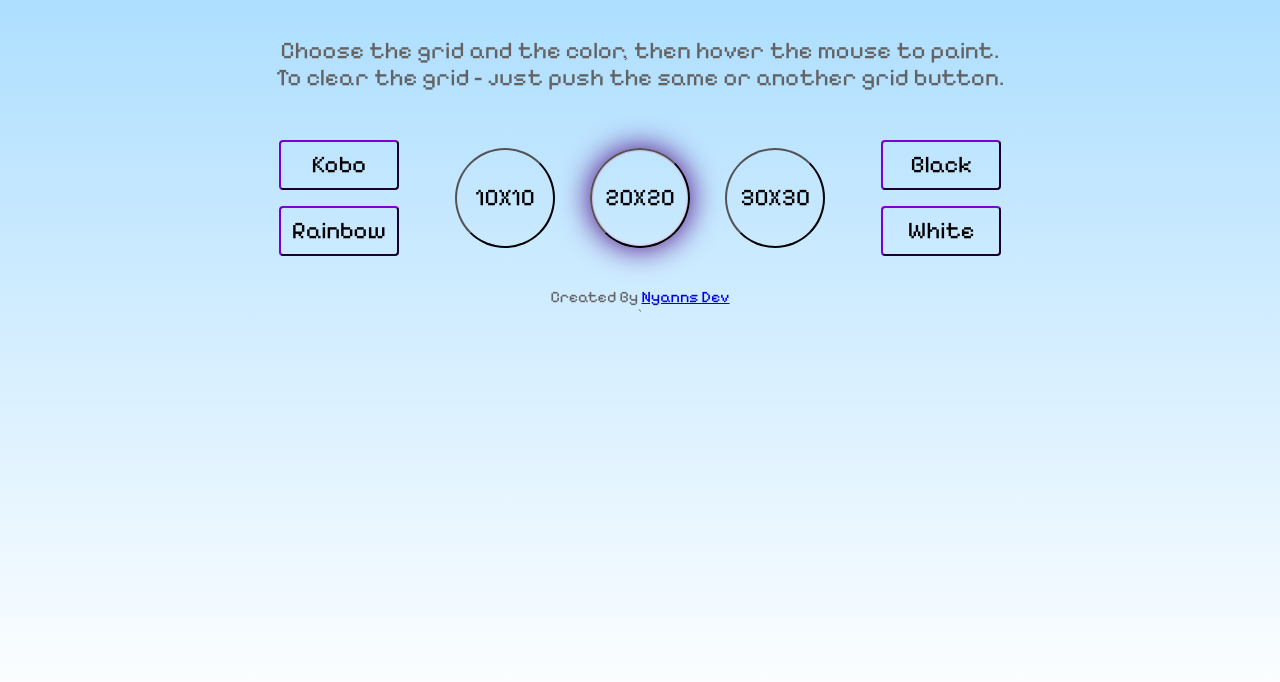
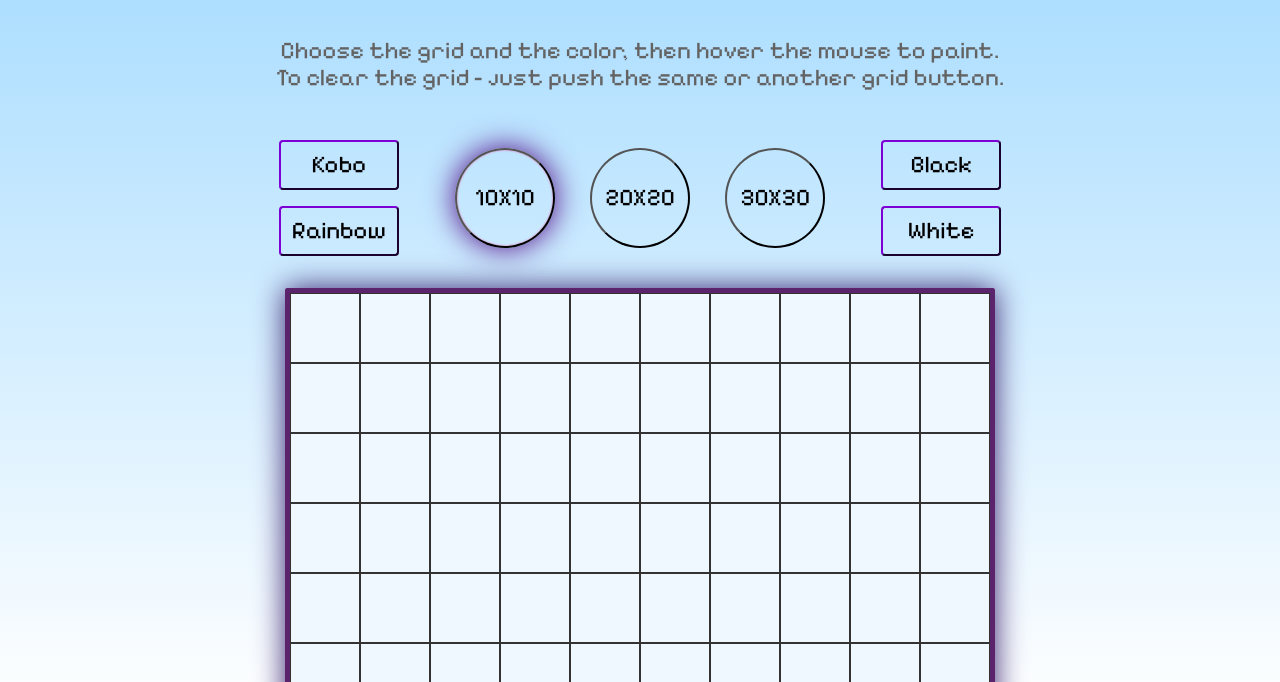
Before and after one commit to Nyanns/etch-a-sketch-fun, a website: page index.html in a window 1280 px wide. Both pictures are taken after a click on the button "10X10". Shown: the part 118-800 px from the top of the page. Drawn offline with Linux system fonts and the light colour scheme.

Commit message:
feat: :art: Implement grid selection and generation logic
- Added logic for choosing grid sizes (10x10, 20x20, 30x30) - Implemented functionality for generating grids based on selected size - Color choice functionality and color generation are still pending

```diff
--- a/Css/style.css
+++ b/Css/style.css
@@ -6,6 +6,7 @@
     box-sizing: border-box;
 }
 
+/* Font dan warna dasar */
 html {
     font-family: "kobo", sans-serif;
     color: #636363;
@@ -15,14 +16,16 @@ body {
     height: 100vh;
     overflow: auto; /* Memungkinkan scroll jika konten melampaui viewport */
     text-align: center;
-    background: linear-gradient(to bottom, #a0d9ff, #ffffff); /* Warna Kobo: biru langit */
+    background: linear-gradient(to bottom, #a0d9ff, #ffffff); /* Background gradasi biru langit */
 }
 
+/* Menyertakan font kobo */
 @font-face {
     font-family: "kobo";
     src: url('/etch-a-sketch-fun/Fonts/PixelifySans-VariableFont.ttf');
 }
 
+/* Styling header */
 .header-content {
     margin: 32px 0 24px 0;
 }
@@ -36,38 +39,42 @@ body {
 
 
 /*** Main-Content ***/
-
+/* Styling utama konten */
 .main-content {
     display: flex;
     flex-direction: column;
     gap: 24px;
 }
 
+/* Styling deskripsi */
 .main-content .description {
     font-size: 24px;
     padding: 16px;
 }
 
+/* Styling opsi dengan alignment dan centering */
 .main-content .options {
     display: flex;
     align-items: center;
     justify-content: center;
 }
 
-.grid-button .active{
+/* Styling tombol grid yang aktif */
+.grid-button .active {
     box-shadow: 0 0 30px #4b0082, 0 0 2px #F44D9B inset;
 }
 
+/* Styling untuk tombol warna */
 .options .color-button {
     display: flex;
     flex-direction: column;
     justify-content: center;
 }
 
+/* Styling tombol warna dengan rectangle */
 .options .color-button .rectangle {
     background-color: transparent !important;
-    margin-block: 8px;
-    margin-inline: 40px;
+    margin: 8px 40px; /* Margin atas-bawah 8px, kiri-kanan 40px */
     width: 120px;
     height: 50px;
     border-radius: 4px;
@@ -75,20 +82,70 @@ body {
     padding: 8px;
     cursor: pointer;
     outline: 0 !important;
-    transition: all .3s ease-in;
+    transition: all 0.3s ease-in;
     font-size: 24px;
 }
 
+/* Styling tombol grid dengan bentuk lingkaran */
 .options .grid-button .circle {
     border-radius: 50%;   /* Membuat elemen berbentuk lingkaran */
     width: 100px;          /* Lebar lingkaran */
-    height: 100px;         /* Tinggi lingkaran harus sama dengan lebar untuk memastikan bentuk lingkaran */
-    margin-inline: 16px;
+    height: 100px;         /* Tinggi lingkaran */
+    margin: 0 16px;       /* Margin kiri-kanan 16px */
     background-color: transparent;
     font-size: 24px;
     cursor: pointer;
 }
 
+/* Styling grid container */
+.toy-container .grid-container {
+    display: inline-grid;
+    grid-gap: 0px; /* Jarak antar grid */
+    border: 5px solid #5A236C; /* Border grid */
+    border-radius: 2px;
+    box-shadow: 0 0 30px #392270; /* Shadow untuk grid container */
+}
+
+/* Styling grid item */
 .toy-container .grid-container > div {
     background-color: aliceblue;
 }
+
+/* Grid 10x10 */
+.grid-10x10 {
+    grid-template-columns: repeat(10, auto); /* Membuat 10 kolom */
+}
+
+.grid-10x10 > div {
+    height: 70px;
+    width: 70px;
+    border: 0.5px solid #333333; /* Border grid item */
+}
+
+/* Grid 20x20 */
+.grid-20x20 {
+    grid-template-columns: repeat(20, auto); /* Membuat 20 kolom */
+}
+
+.grid-20x20 > div {
+    height: 35px;
+    width: 35px;
+    border: 0.5px solid #333333; /* Border grid item */
+}
+
+/* Grid 30x30 */
+.grid-30x30 {
+    grid-template-columns: repeat(30, auto); /* Membuat 30 kolom */
+}
+
+.grid-30x30 > div {
+    height: 23.3px;
+    width: 23.3px;
+    border: 0.5px solid #333333; /* Border grid item */
+}
+
+/* Styling footer */
+footer {
+    margin-top: 24px;
+    font-size: 24px;
+}
--- a/index.html
+++ b/index.html
@@ -5,44 +5,61 @@
     <meta charset="UTF-8">
     <meta name="viewport" content="width=device-width, initial-scale=1.0">
     <title>Etch-a-Sketch</title>
+    <!-- Link ke stylesheet normalize untuk reset CSS dan stylesheet utama -->
     <link rel="stylesheet" href="/etch-a-sketch-fun/Css/normalize.css">
     <link rel="stylesheet" href="/etch-a-sketch-fun/Css/style.css">
+    <!-- Link ke script JavaScript dengan atribut defer untuk menunda eksekusi hingga HTML dimuat -->
     <script src="script.js" defer></script>
 </head>
 
 <body>
+    <!-- Header section dengan judul aplikasi -->
     <header class="header-content">
         <h1 class="title">Etch-a-Sketch</h1>
     </header>
+
+    <!-- Main content section -->
     <main class="main-content">
+        <!-- Deskripsi aplikasi -->
         <p class="description">
             Choose the grid and the color, then hover the mouse to paint. <br>
             To clear the grid - just push the same or another grid button.
         </p>
+
+        <!-- Opsi untuk memilih warna dan grid -->
         <div class="options">
+            <!-- Tombol warna -->
             <div class="color-button">
                 <button class="kobo rectangle">Kobo</button>
                 <button class="rainbow rectangle">Rainbow</button>
             </div>
+
+            <!-- Tombol ukuran grid -->
             <div class="grid-button">
                 <button class="grid-10 circle">10X10</button>
                 <button class="grid-20 circle active">20X20</button>
                 <button class="grid-30 circle">30X30</button>
             </div>
+
+            <!-- Tombol warna tambahan -->
             <div class="color-button">
                 <button class="black rectangle">Black</button>
                 <button class="white rectangle">White</button>
             </div>
         </div>
+
+        <!-- Kontainer untuk grid -->
         <div class="toy-container">
             <div class="grid-container">
-
+                <!-- Grid akan dihasilkan dan ditambahkan di sini oleh JavaScript -->
             </div>
         </div>
     </main>
+
+    <!-- Footer dengan kredit pembuat -->
     <footer>
         <p>Created By <a href="https://github.com/Nyanns">Nyanns Dev</a></p>
     </footer>
 </body>
 
-</html>`
+</html>
--- a/script.js
+++ b/script.js
@@ -0,0 +1,49 @@
+function removeActiveStyle(buttons) {
+    buttons.forEach(button => {
+        button.classList.remove('active');
+    });
+}
+
+function generateGrid(divNum = 20 * 20, classname = 'grid-20x20') {
+    const gridContainer = document.querySelector('.grid-container');
+    gridContainer.innerHTML = ''; // Kosongkan kontainer terlebih dahulu
+
+    // Loop untuk membuat div sejumlah divNum
+    for (let index = 0; index < divNum; index++) {
+        const gridDiv = document.createElement('div');
+        // Hapus semua class grid yang sebelumnya, lalu tambahkan class yang baru
+        gridContainer.classList.remove('grid-20x20', 'grid-10x10', 'grid-30x30');
+        gridContainer.classList.add(classname);
+        gridContainer.appendChild(gridDiv); // Tambahkan setiap div ke dalam grid container
+    }
+}
+
+function chooseGrid() {
+    const colorButton = document.querySelectorAll('.color-button button');
+    const gridButton = document.querySelectorAll('.grid-button button');
+
+    gridButton.forEach(button => {
+        button.addEventListener('click', () => {
+            removeActiveStyle(colorButton);
+            removeActiveStyle(gridButton);
+            if (button.classList.contains('grid-10')) {
+                gridButton[0].classList.add('active');
+                generateGrid(10 * 10, 'grid-10x10');
+            } else if (button.classList.contains('grid-20')) {
+                gridButton[1].classList.add('active');
+                generateGrid(20 * 20, 'grid-20x20');
+            } else if (button.classList.contains('grid-30')) {
+                gridButton[2].classList.add('active');
+                generateGrid(30 * 30, 'grid-30x30');
+            }
+        })
+    });
+}
+
+function chooseColor() {
+
+}
+
+// pemanggilan fungsi
+generateGrid();
+chooseGrid();
```
